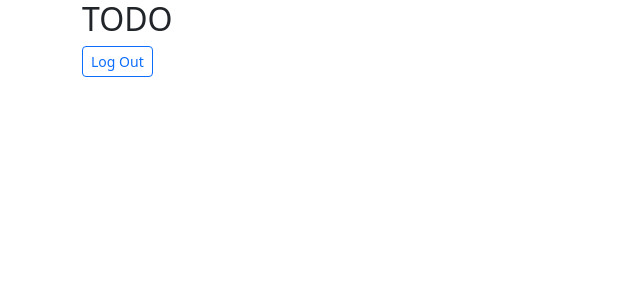
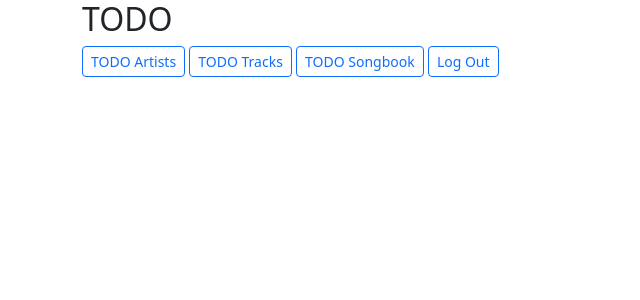
Before and after one commit to The-Metre/Pocket_chords, a Django app: page / in a window 1280 px wide. Shown: the top 300 px of the page, without its empty margins (0-640 px from the left). Run offline with Django 4.2, Linux system fonts and the light colour scheme; the visitor is signed in with stand-in values (Sample User, id 1).

Commit message:
added tracks view

```diff
--- a/sandbox/chords/templates/chords/layout.html
+++ b/sandbox/chords/templates/chords/layout.html
@@ -6,6 +6,13 @@
     </head>
     <body>
         <div class="container">
+            <h2>
+                <a class="navbar-brand" href="{% url 'index' %}">TODO</a>
+            </h2>
+            <a class="btn btn-sm btn-outline-primary" href="#">TODO Artists</a>
+            <a class="btn btn-sm btn-outline-primary" href="{% url 'tracks' %}">TODO Tracks</a>
+            <a class="btn btn-sm btn-outline-primary" href="#">TODO Songbook</a>
+            <a class="btn btn-sm btn-outline-primary" href="{% url 'logout' %}">Log Out</a>
             {% block body%}
             {% endblock %}
         </div>
--- a/sandbox/chords/templates/chords/main_page.html
+++ b/sandbox/chords/templates/chords/main_page.html
@@ -1,6 +1,4 @@
 {% extends 'chords/layout.html' %}
 
 {% block body %}
-    <h2>TODO</h2>
-    <a class="btn btn-sm btn-outline-primary" href="{% url 'logout' %}">Log Out</a>
 {% endblock %}
--- a/sandbox/chords/urls.py
+++ b/sandbox/chords/urls.py
@@ -7,4 +7,5 @@ urlpatterns = [
     path('login', views.login_view, name='login'),
     path('logout', views.logout_view, name='logout'),
     path('register', views.register_view, name='register'),
+    path('tracks', views.tracks_view, name='tracks'),
 ]
--- a/sandbox/chords/views.py
+++ b/sandbox/chords/views.py
@@ -10,6 +10,11 @@ def index(request):
         return render(request, 'chords/main_page.html')
     else:
         return HttpResponseRedirect(reverse('login'))
+
+def tracks_view(request):
+    tracks = Track.objects.all()
+    print(tracks)
+    return render(request, 'chords/tracks.html', {'tracks': tracks})
 
 def login_view(request):
     if request.method == 'POST':
```
Also changed, not shown: sandbox/chords/templates/chords/tracks.html (added, +9 -0 lines).
